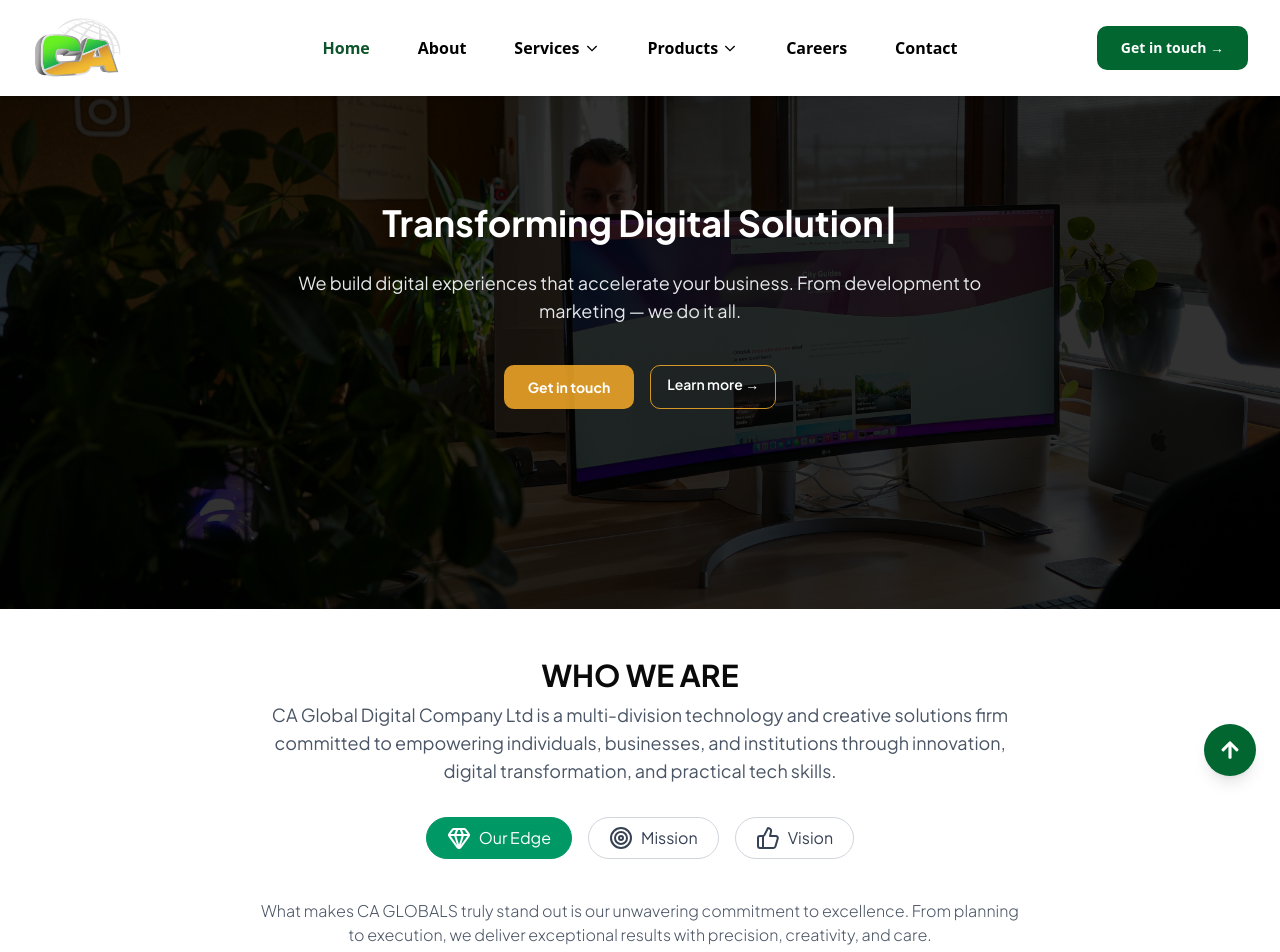
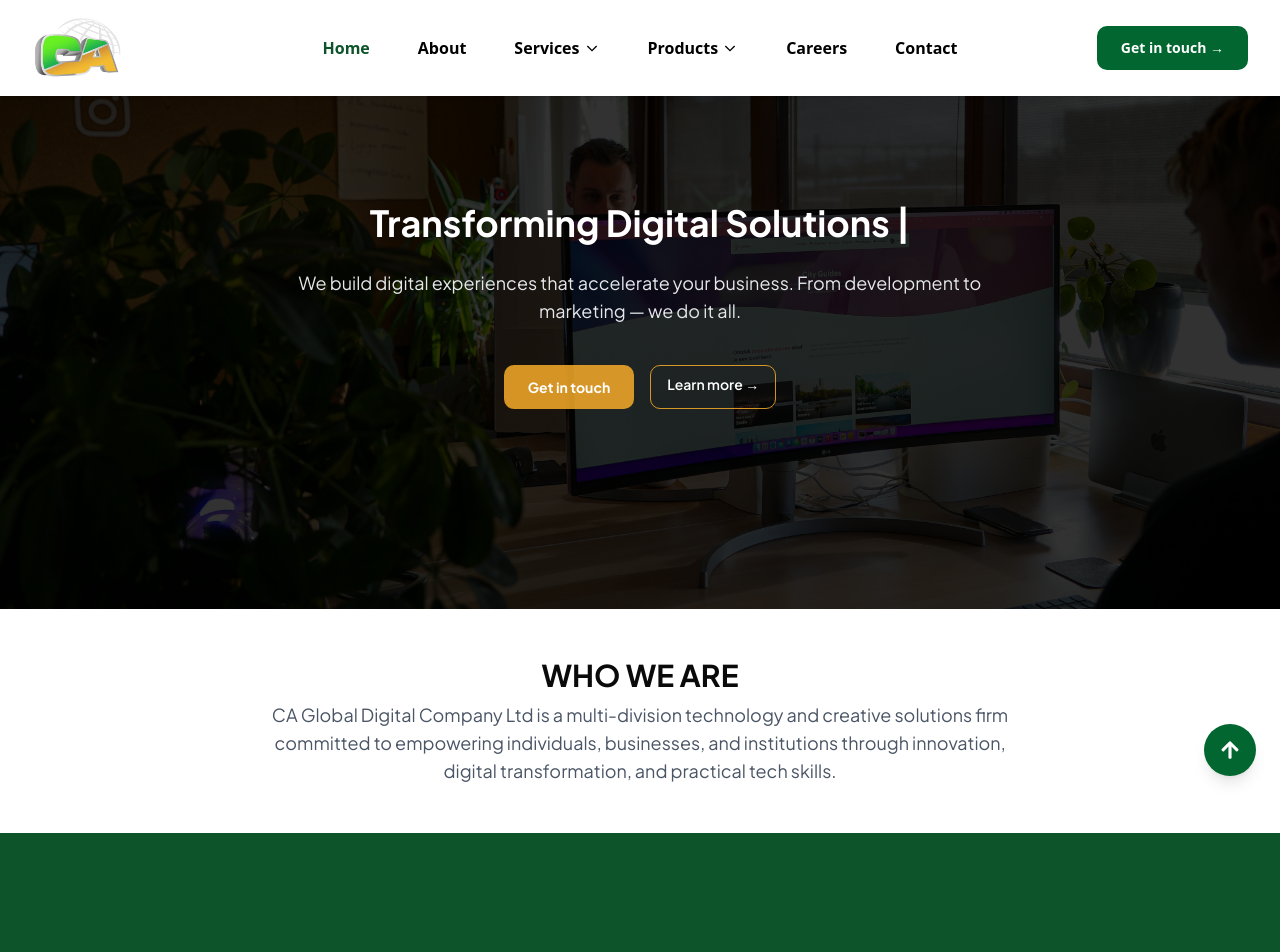
Before and after one commit to techemmydev/lexjonwebsite, a React (Vite) app: page / in a window 1280 px wide. Shown: the top 952 px of the page. Built offline with nearby package versions, Linux system fonts and the light colour scheme; a web font is replaced by a local one.

Commit message:
upadate on the landing pages

```diff
--- a/src/component/DiscoverOurStory.jsx
+++ b/src/component/DiscoverOurStory.jsx
@@ -3,29 +3,29 @@
 import "aos/dist/aos.css";
 import { Gem, Target, ThumbsUp } from "lucide-react";
 
-const tabs = [
-  {
-    label: "Our Edge",
-    icon: <Gem className="w-5 h-5 sm:w-6 sm:h-6 mr-2" />,
-    content:
-      "What makes CA GLOBALS truly stand out is our unwavering commitment to excellence. From planning to execution, we deliver exceptional results with precision, creativity, and care.",
-  },
-  {
-    label: "Mission",
-    icon: <Target className="w-5 h-5 sm:w-6 sm:h-6 mr-2" />,
-    content:
-      "To deliver world-class digital solutions, education, and creative services that empower people and transform businesses.",
-  },
-  {
-    label: "Vision",
-    icon: <ThumbsUp className="w-5 h-5 sm:w-6 sm:h-6 mr-2" />,
-    content:
-      "To be the leading digital innovation and creative marketing service providers in Africa.",
-  },
-];
+// const tabs = [
+//   {
+//     label: "Our Edge",
+//     icon: <Gem className="w-5 h-5 sm:w-6 sm:h-6 mr-2" />,
+//     content:
+//       "What makes CA GLOBALS truly stand out is our unwavering commitment to excellence. From planning to execution, we deliver exceptional results with precision, creativity, and care.",
+//   },
+//   {
+//     label: "Mission",
+//     icon: <Target className="w-5 h-5 sm:w-6 sm:h-6 mr-2" />,
+//     content:
+//       "To deliver world-class digital solutions, education, and creative services that empower people and transform businesses.",
+//   },
+//   {
+//     label: "Vision",
+//     icon: <ThumbsUp className="w-5 h-5 sm:w-6 sm:h-6 mr-2" />,
+//     content:
+//       "To be the leading digital innovation and creative marketing service providers in Africa.",
+//   },
+// ];
 
 const DiscoverOurStory = () => {
-  const [activeTab, setActiveTab] = useState(0);
+  // const [activeTab, setActiveTab] = useState(0);
 
   useEffect(() => {
     AOS.init({ duration: 1000, once: true });
@@ -45,7 +45,7 @@
       </p>
 
       {/* Tab Buttons */}
-      <div className="flex flex-col sm:flex-row justify-center gap-3 sm:gap-4 mt-8">
+      {/* <div className="flex flex-col sm:flex-row justify-center gap-3 sm:gap-4 mt-8">
         {tabs.map((tab, index) => (
           <button
             key={tab.label}
@@ -60,17 +60,17 @@
             {tab.label}
           </button>
         ))}
-      </div>
+      </div> */}
 
       {/* Active Tab Content */}
-      <div
+      {/* <div
         className="flex flex-col items-center mt-8 max-w-3xl mx-auto"
         data-aos="fade-up"
       >
         <p className="text-gray-600 mt-2 font-light text-sm sm:text-base">
           {tabs[activeTab].content}
         </p>
-      </div>
+      </div> */}
     </section>
   );
 };
--- a/src/pages/Homepage.jsx
+++ b/src/pages/Homepage.jsx
@@ -5,7 +5,7 @@
 import Testimonial from "../component/Testimonial";
 import Stats from "../component/Stats";
 import EventServices from "../component/EventServices";
-import Companieslogo from "../component/Companieslogo";
+// import Companieslogo from "../component/Companieslogo";
 import CTASections from "../component/CTASections";
 import Workflow from "../component/workflow";
 import CoreValues from "@/component/OurcoreValue";
@@ -16,7 +16,7 @@
       <DiscoverOurStory />
       <CoreValues />
       <EventServices />
-      <Companieslogo />
+      {/* <Companieslogo /> */}
       <CTASections />
       <Stats />
       <Testimonial />
```
